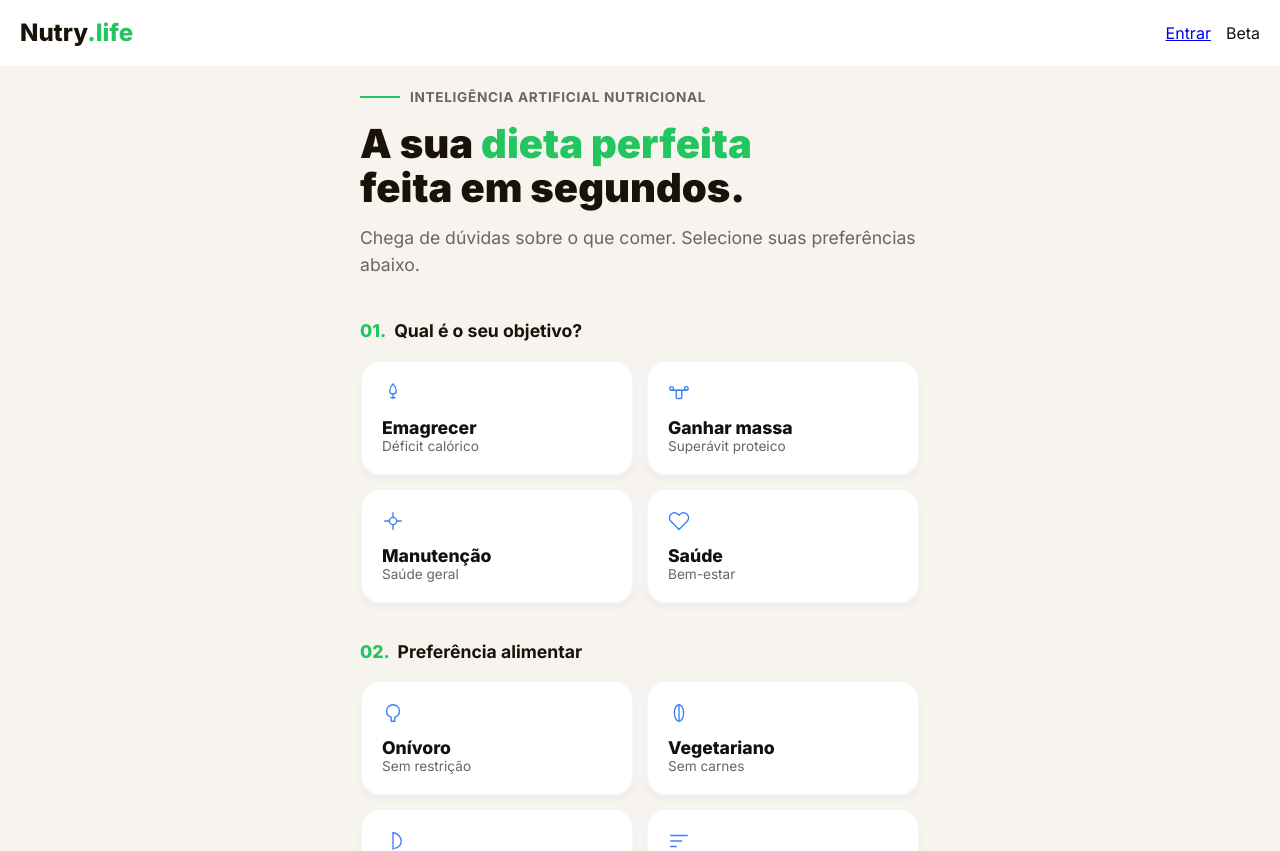
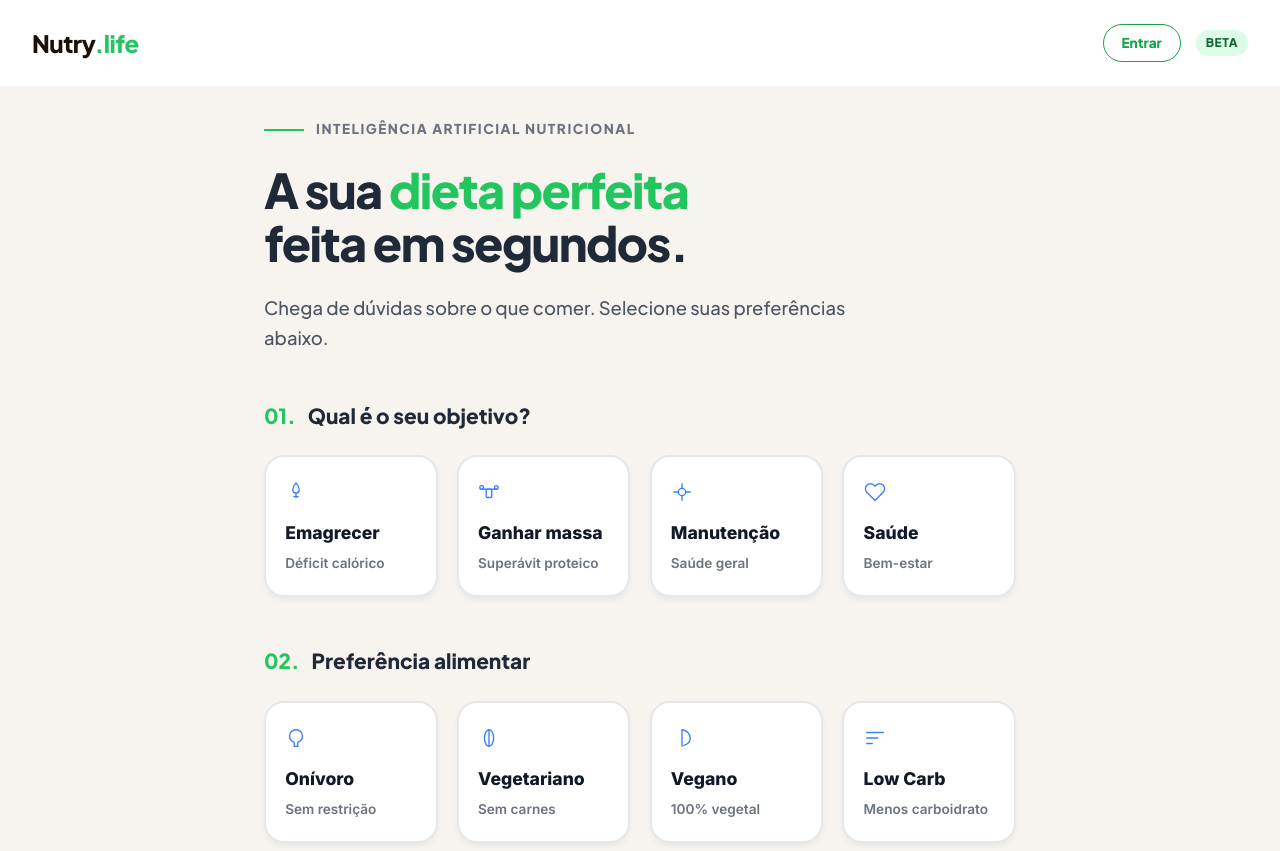
Before and after one commit to elevanceseguros/Nutri, a Next.js app: page / in a window 1280 px wide. Shown: the top 851 px of the page. Built offline with nearby package versions, Linux system fonts and the light colour scheme; a web font is replaced by a local one.

Commit message:
Update page.module.css

```diff
--- a/src/app/page.module.css
+++ b/src/app/page.module.css
@@ -1,51 +1,398 @@
-.container { background-color: #fdfbf7; min-height: 100vh; }
-.header { display: flex; justify-content: space-between; align-items: center; padding: 15px 20px; background: #fff; border-bottom: 1px solid #eee; }
-.logo { font-weight: 800; font-size: 1.5rem; }
-.logoAccent { color: #22c55e; }
-.main { max-width: 600px; margin: 0 auto; padding: 20px; }
+@import url('https://fonts.googleapis.com/css2?family=Plus+Jakarta+Sans:wght@400;500;600;700;800;900&display=swap');
 
-/* ONBOARDING */
-.heroEyebrow { display: flex; align-items: center; gap: 10px; margin-bottom: 15px; }
-.heroLine { width: 40px; height: 2px; background: #22c55e; }
-.heroEyebrowText { font-size: 0.85rem; font-weight: 700; color: #666; text-transform: uppercase; letter-spacing: 0.05em; }
-.heroTitle { font-size: 2.5rem; font-weight: 900; line-height: 1.1; margin-bottom: 15px; }
-.heroEm { color: #22c55e; font-style: normal; }
-.heroSub { color: #666; font-size: 1.1rem; margin-bottom: 40px; }
+/* =========================================
+   BASE & ESTRUTURA GLOBAL
+   ========================================= */
+.container {
+  background-color: #fdfbf7;
+  min-height: 100vh;
+}
 
-.qBlock { margin-bottom: 35px; }
-.qLabelRow { display: flex; align-items: center; gap: 8px; margin-bottom: 15px; }
-.qNum { color: #22c55e; font-weight: 800; font-size: 1.1rem; }
-.qLabel { font-weight: 700; font-size: 1.1rem; }
-.qGrid { display: grid; grid-template-columns: 1fr 1fr; gap: 12px; }
+.main {
+  max-width: 800px;
+  margin: 0 auto;
+  padding: 2rem 1.5rem;
+  font-family: 'Plus Jakarta Sans', system-ui, -apple-system, sans-serif;
+  color: #1f2937;
+  -webkit-font-smoothing: antialiased;
+}
 
-.qBtn { padding: 20px; border-radius: 20px; border: 2px solid #f3f4f6; background: #fff; text-align: left; cursor: pointer; transition: 0.2s; box-shadow: 0 4px 6px -1px rgba(0,0,0,0.05); }
-.qBtnActive { border-color: #22c55e; background: #f0fdf4; box-shadow: 0 0 0 1px #22c55e; }
-.qBtnIcon { color: #3b82f6; }
-.qBtnLabel { display: block; font-weight: 800; color: #111; margin-top: 10px; font-size: 1.1rem; }
-.qBtnSub { font-size: 0.85rem; color: #666; }
+.header {
+  display: flex;
+  justify-content: space-between;
+  align-items: center;
+  padding: 1.5rem 2rem;
+  background: #fff;
+  border-bottom: 1px solid #f3f4f6;
+  font-family: 'Plus Jakarta Sans', sans-serif;
+}
 
-/* REFEIÇÕES */
-.mealCard { background: #fff; border: 1px solid #f3f4f6; border-radius: 24px; margin-bottom: 16px; box-shadow: 0 10px 15px -3px rgba(0,0,0,0.05); overflow: hidden; }
-.mealHead { display: flex; justify-content: space-between; align-items: center; padding: 24px; cursor: pointer; }
-.mealCategory { display: block; font-size: 0.95rem; font-weight: 800; color: #111; margin-bottom: 4px; }
-.mealDishTitle { font-size: 1.05rem; font-weight: 500; color: #666; margin: 0; line-height: 1.3; }
-.mealKcalBadge { text-align: right; min-width: 85px; }
-.mealKcalBadge strong { display: block; font-size: 1.4rem; color: #111; }
+.logo {
+  font-size: 1.5rem;
+  font-weight: 800;
+  letter-spacing: -0.5px;
+}
 
-/* BOTÃO PÍLULA */
-.swapBtn { background: #f3f4f6; border: none; padding: 8px 18px; border-radius: 50px; color: #555; font-size: 0.8rem; font-weight: 600; cursor: pointer; display: flex; align-items: center; gap: 8px; transition: 0.2s; }
-.swapBtn:hover { background: #e5e7eb; }
+.logoAccent {
+  color: #22c55e;
+}
 
-.ingItem { display: flex; justify-content: space-between; align-items: center; padding: 15px 24px; border-top: 1px solid #f3f4f6; }
-.sectionLabel { padding: 24px 24px 10px; font-size: 0.75rem; font-weight: 800; color: #9ca3af; letter-spacing: 0.05em; }
-.dot { width: 6px; height: 6px; background: #22c55e; border-radius: 50%; }
+.badge {
+  background: #dcfce7;
+  color: #166534;
+  padding: 4px 10px;
+  border-radius: 99px;
+  font-size: 0.75rem;
+  font-weight: 800;
+  text-transform: uppercase;
+  letter-spacing: 0.5px;
+}
 
-.btnPrimary { width: 100%; padding: 20px; background: #22c55e; color: #fff; border: none; border-radius: 20px; font-weight: 800; font-size: 1.2rem; cursor: pointer; margin-top: 20px; transition: 0.2s; }
-.btnDisabled { background: #f3f4f6; color: #9ca3af; cursor: not-allowed; }
+.btnEntrar {
+  background: white;
+  color: #16a34a;
+  border: 1.5px solid #16a34a;
+  padding: 8px 18px;
+  border-radius: 99px;
+  text-decoration: none;
+  font-weight: 800;
+  font-size: 0.85rem;
+  transition: all 0.2s;
+}
 
-/* PREMIUM */
-.premiumBanner { margin-top: 40px; padding: 30px; border-radius: 28px; background: #111; color: #fff; text-align: center; }
-.premiumBtn { display: block; margin-top: 20px; padding: 16px; background: #22c55e; color: #fff; border-radius: 14px; text-decoration: none; font-weight: 700; }
-.billingToggle { display: flex; justify-content: center; gap: 10px; margin: 20px 0; }
-.toggleBtn { background: transparent; border: 1px solid #333; color: #aaa; padding: 5px 15px; border-radius: 20px; cursor: pointer; }
-.toggleBtnActive { background: #22c55e; color: #fff; border-color: #22c55e; }
+.btnEntrar:hover {
+  background: #f0fdf4;
+  transform: translateY(-1px);
+}
+
+/* =========================================
+   ONBOARDING
+   ========================================= */
+.heroEyebrow {
+  display: flex;
+  align-items: center;
+  gap: 12px;
+  margin-bottom: 1.5rem;
+}
+
+.heroLine {
+  width: 40px;
+  height: 2px;
+  background: #22c55e;
+}
+
+.heroEyebrowText {
+  text-transform: uppercase;
+  letter-spacing: 1.5px;
+  font-size: 0.85rem;
+  color: #6b7280;
+  font-weight: 800;
+}
+
+.heroTitle {
+  font-size: 3rem;
+  line-height: 1.1;
+  margin-bottom: 1.5rem;
+  font-weight: 800;
+  letter-spacing: -1.5px;
+}
+
+.heroEm {
+  color: #22c55e;
+  font-style: normal;
+}
+
+.heroSub {
+  font-size: 1.15rem;
+  color: #4b5563;
+  margin-bottom: 3rem;
+  line-height: 1.6;
+  max-width: 600px;
+  font-weight: 500;
+}
+
+.qBlock {
+  margin-bottom: 3rem;
+}
+
+.qLabelRow {
+  display: flex;
+  align-items: center;
+  gap: 12px;
+  margin-bottom: 1.5rem;
+  font-weight: 800;
+  font-size: 1.3rem;
+}
+
+.qNum {
+  color: #22c55e;
+}
+
+.qGrid {
+  display: grid;
+  grid-template-columns: repeat(auto-fit, minmax(160px, 1fr));
+  gap: 1.2rem;
+}
+
+.qBtn {
+  background: #ffffff;
+  border: 2px solid #e5e7eb;
+  border-radius: 20px;
+  padding: 1.5rem 1.2rem;
+  cursor: pointer;
+  text-align: left;
+  transition: all 0.4s cubic-bezier(0.16, 1, 0.3, 1);
+  display: flex;
+  flex-direction: column;
+  gap: 12px;
+  box-shadow: 0 4px 6px -1px rgba(0,0,0,0.05);
+}
+
+.qBtnActive {
+  border-color: #22c55e;
+  background: #f0fdf4;
+  box-shadow: 0 0 0 1px #22c55e;
+}
+
+.qBtnIcon {
+  color: #3b82f6;
+  margin-bottom: 4px;
+}
+
+.qBtnLabel {
+  font-weight: 800;
+  font-size: 1.1rem;
+  color: #111827;
+}
+
+.qBtnSub {
+  font-size: 0.85rem;
+  color: #6b7280;
+  font-weight: 600;
+}
+
+/* =========================================
+   REFEIÇÕES
+   ========================================= */
+.mealCard {
+  background: white;
+  border: 1px solid #e5e7eb;
+  border-radius: 24px;
+  margin-bottom: 1.5rem;
+  overflow: hidden;
+  box-shadow: 0 10px 15px -3px rgba(0,0,0,0.05);
+}
+
+.mealHead {
+  display: flex;
+  justify-content: space-between;
+  align-items: center;
+  padding: 24px;
+  cursor: pointer;
+}
+
+.mealCategory {
+  display: block;
+  font-size: 0.95rem;
+  font-weight: 800;
+  color: #111;
+  margin-bottom: 4px;
+  text-transform: uppercase;
+}
+
+.mealDishTitle {
+  font-size: 1.05rem;
+  font-weight: 500;
+  color: #6b7280;
+  margin: 0;
+  line-height: 1.3;
+}
+
+.mealKcalBadge {
+  text-align: right;
+  min-width: 85px;
+}
+
+.mealKcalBadge strong {
+  display: block;
+  font-size: 1.4rem;
+  color: #111;
+}
+
+.mealKcalBadge span {
+  font-size: 0.75rem;
+  color: #6b7280;
+}
+
+/* =========================================
+   ELEMENTOS DO PLANO
+   ========================================= */
+.swapBtn {
+  background: #f3f4f6;
+  border: none;
+  padding: 8px 18px;
+  border-radius: 99px;
+  font-size: 0.85rem;
+  font-weight: 800;
+  color: #6b7280;
+  cursor: pointer;
+  display: flex;
+  align-items: center;
+  gap: 6px;
+  transition: all 0.2s;
+}
+
+.swapBtn:hover {
+  background: #e5e7eb;
+  color: #15803d;
+}
+
+.ingItem {
+  display: flex;
+  justify-content: space-between;
+  align-items: center;
+  padding: 15px 24px;
+  border-top: 1px solid #f3f4f6;
+}
+
+.dot {
+  width: 6px;
+  height: 6px;
+  background: #22c55e;
+  border-radius: 50%;
+}
+
+.btnPrimary {
+  width: 100%;
+  background: #22c55e;
+  color: white;
+  border: none;
+  border-radius: 20px;
+  padding: 1.3rem;
+  font-size: 1.2rem;
+  font-weight: 800;
+  cursor: pointer;
+  margin-top: 2rem;
+  transition: 0.2s;
+}
+
+.btnDisabled {
+  background: #f3f4f6;
+  color: #9ca3af;
+  cursor: not-allowed;
+}
+
+/* =========================================
+   BANNER PREMIUM & CHECKOUT
+   ========================================= */
+.premiumBanner {
+  background: #f0fdf4;
+  border: 1px solid #bcf0da;
+  border-radius: 28px;
+  padding: 40px 24px;
+  margin: 48px 0;
+  text-align: center;
+}
+
+.billingToggle {
+  display: flex;
+  background: #dcfce7;
+  border-radius: 99px;
+  padding: 6px;
+  width: fit-content;
+  margin: 0 auto 32px;
+}
+
+.toggleBtn {
+  padding: 10px 20px;
+  border-radius: 99px;
+  border: none;
+  background: transparent;
+  font-weight: 800;
+  font-size: 0.95rem;
+  color: #166534;
+  cursor: pointer;
+  transition: all 0.3s;
+  display: flex;
+  align-items: center;
+}
+
+.toggleBtnActive {
+  background: white;
+  color: #15803d;
+  box-shadow: 0 4px 6px -1px rgba(22,163,74,0.15);
+}
+
+.badgeDiscount {
+  background: #22c55e;
+  color: white;
+  font-size: 0.7rem;
+  padding: 3px 8px;
+  border-radius: 99px;
+  margin-left: 8px;
+  font-weight: 800;
+}
+
+.premiumPrice {
+  color: #166534;
+  margin-bottom: 24px;
+}
+
+.priceValue {
+  font-size: 4rem;
+  font-weight: 900;
+  letter-spacing: -2px;
+}
+
+.premiumBtn {
+  display: block;
+  background-color: #16a34a;
+  color: white;
+  font-weight: 800;
+  font-size: 1.2rem;
+  padding: 20px 32px;
+  border-radius: 16px;
+  text-decoration: none;
+  transition: 0.2s;
+}
+
+.premiumBtn:hover {
+  background-color: #15803d;
+  transform: translateY(-2px);
+}
+
+/* =========================================
+   MODAL
+   ========================================= */
+.modalOverlay {
+  position: fixed;
+  inset: 0;
+  background: rgba(17, 24, 39, 0.7);
+  display: flex;
+  align-items: center;
+  justify-content: center;
+  z-index: 1000;
+  padding: 20px;
+}
+
+.modalContent {
+  background: white;
+  padding: 40px 32px;
+  border-radius: 24px;
+  max-width: 440px;
+  width: 100%;
+  text-align: center;
+  position: relative;
+}
+
+.modalClose {
+  position: absolute;
+  top: 20px;
+  right: 20px;
+  background: #f3f4f6;
+  border: none;
+  width: 32px;
+  height: 32px;
+  border-radius: 50%;
+  cursor: pointer;
+}
```
